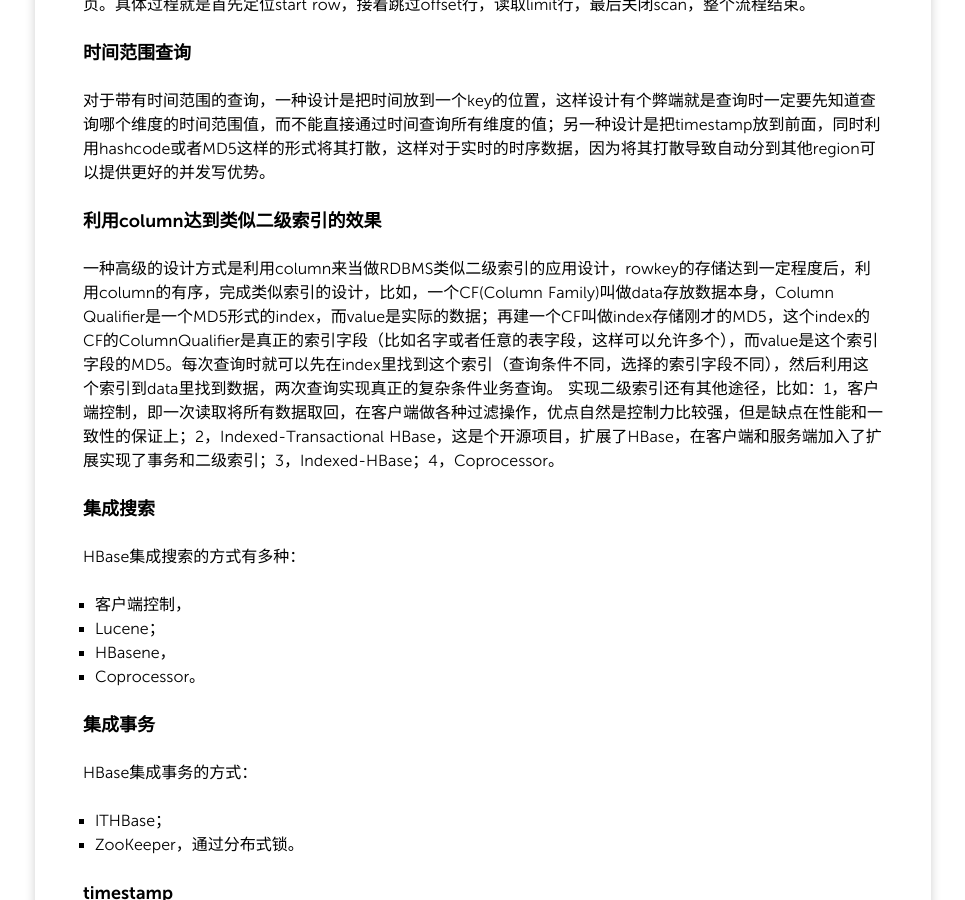
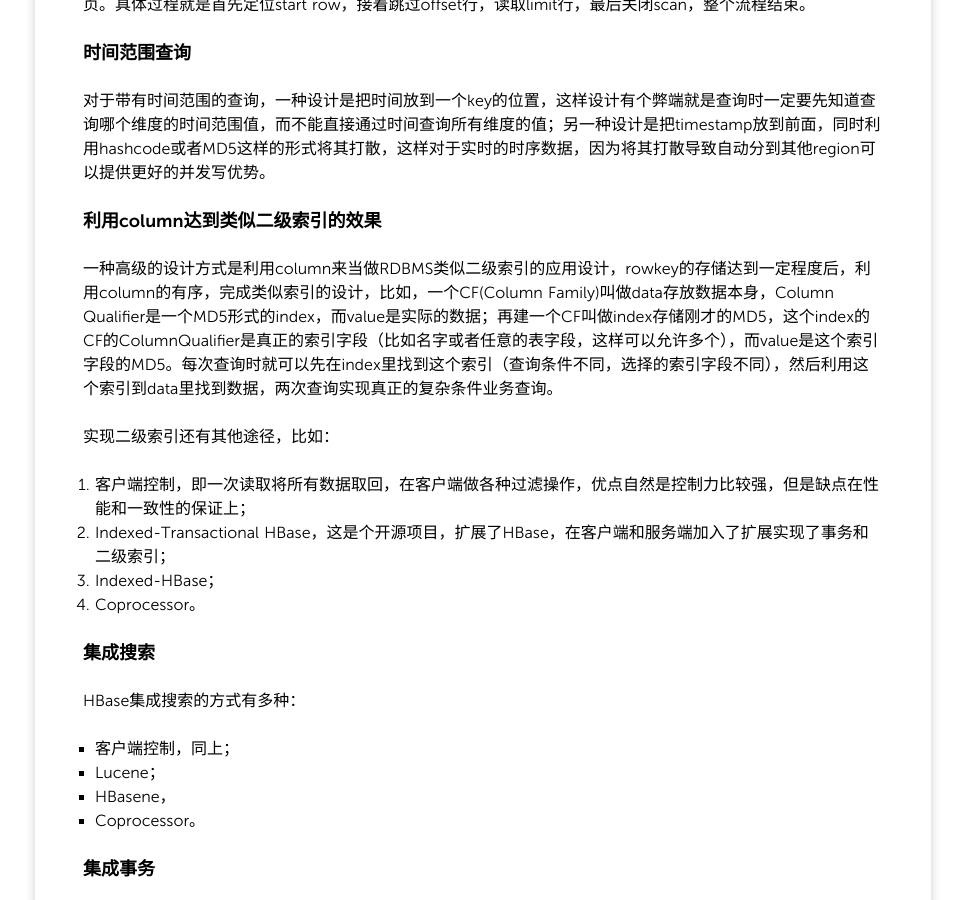
Before and after one commit to vincentzhwg/vincentzhwg.github.io, a Jekyll site: the page built from _posts/2014/2014-07-30-hbase-scheme-tips.md, in a window 1280 px wide and 900 px high, scrolled down 2437 px. Shown: the whole window, without its empty margins (157-1122 px from the left). Built offline with Jekyll 4.4.1, drawn with Linux system fonts in a browser that asks for light colours; comment, search, counter and statistics services are not loaded.

Commit message:
Published with https://stackedit.io/

```diff
--- a/_posts/2014/2014-07-30-hbase-scheme-tips.md
+++ b/_posts/2014/2014-07-30-hbase-scheme-tips.md
@@ -70,13 +70,19 @@
 ### 利用column达到类似二级索引的效果
 
 一种高级的设计方式是利用column来当做RDBMS类似二级索引的应用设计，rowkey的存储达到一定程度后，利用column的有序，完成类似索引的设计，比如，一个CF(Column Family)叫做data存放数据本身，Column Qualifier是一个MD5形式的index，而value是实际的数据；再建一个CF叫做index存储刚才的MD5，这个index的CF的ColumnQualifier是真正的索引字段（比如名字或者任意的表字段，这样可以允许多个），而value是这个索引字段的MD5。每次查询时就可以先在index里找到这个索引（查询条件不同，选择的索引字段不同），然后利用这个索引到data里找到数据，两次查询实现真正的复杂条件业务查询。
-实现二级索引还有其他途径，比如：1，客户端控制，即一次读取将所有数据取回，在客户端做各种过滤操作，优点自然是控制力比较强，但是缺点在性能和一致性的保证上；2，Indexed-Transactional HBase，这是个开源项目，扩展了HBase，在客户端和服务端加入了扩展实现了事务和二级索引；3，Indexed-HBase；4，Coprocessor。
+
+实现二级索引还有其他途径，比如：
+
+1. 客户端控制，即一次读取将所有数据取回，在客户端做各种过滤操作，优点自然是控制力比较强，但是缺点在性能和一致性的保证上；
+2. Indexed-Transactional HBase，这是个开源项目，扩展了HBase，在客户端和服务端加入了扩展实现了事务和二级索引；
+3. Indexed-HBase；
+4. Coprocessor。
 
 ### 集成搜索
 
 HBase集成搜索的方式有多种：
 
-- 客户端控制，
+- 客户端控制，同上；
 - Lucene；
 - HBasene，
 - Coprocessor。
```
